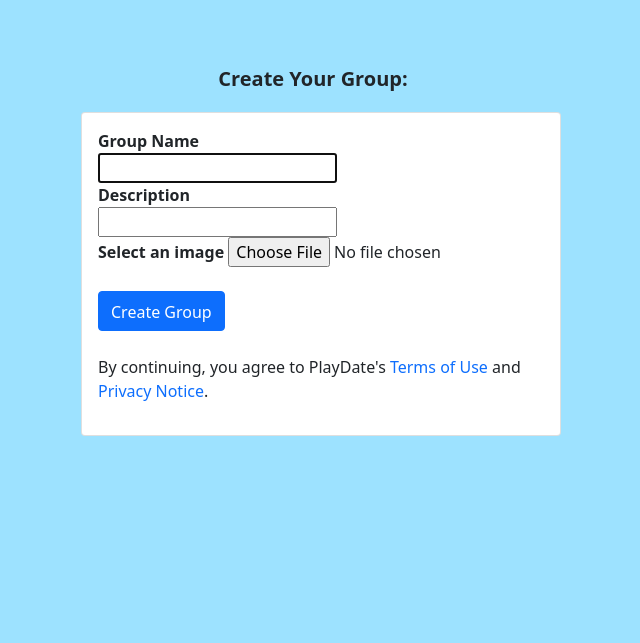
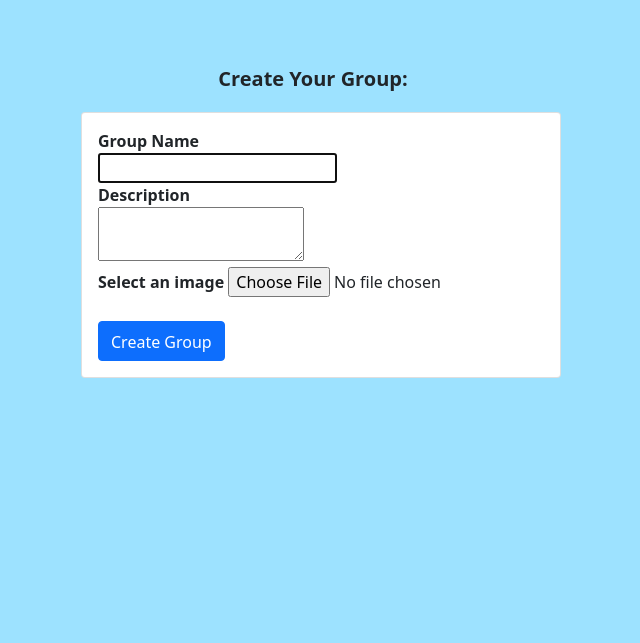
Before and after one commit to soujanyanayak/PlayDate, a Django app: page /groups/createGroup/ in a window 1280 px wide. Shown: the part 58-701 px from the top of the page, without its empty margins (319-959 px from the left). Run offline with Django 4.2, Linux system fonts and the light colour scheme; parts of the project's set-up code (start-up, migrations or seed data) failed here and were passed over; some libraries are stand-ins or nearby versions.

Commit message:
7/19/22 - Fixed some issues with createGroup (wjplachno)

```diff
--- a/application/PlayDate/groups/templates/groups/createGroup.html
+++ b/application/PlayDate/groups/templates/groups/createGroup.html
@@ -40,26 +40,21 @@
 
     <div class="card mx-auto my-3" style="width: 30rem;">
         <div class="card-body">
-            <form class="register" style="width: 450px;" method="POST" action="">
+            <form class="register" style="width: 450px;" method="GET" action="/createdGroup">
 
                 <label for="groupname"><b>Group Name</b> </label><br>
                 <input type="text" name="groupname" id="groupname" autofocus /><br>
                 <label for="description"><b>Description</b> </label><br>
-                <input type="text" name="description" id="description" /><br>
+                <textarea name="description" id="description" ></textarea><br>
                 <label for="name">
                     <b>Select an image</b>
-                    <input type="file" id="file-input" accept="image/*" /><br>
-                </label><br>
+                </label>
+                <input type="file" id="file-input" accept="image/*" /><br>
                 <br>
-                <div class="col">
+                <a class="col" href="/createdGroup">
 
-                    <button class="btn btn-primary pt-2" type="submit">Create Group</button>
-                </div><br>
-                <div>
-                    <p>By continuing, you agree to PlayDate's <a href="/termsofuse">Terms of Use</a>
-                        and <a href="/privacy">Privacy Notice</a>.
-                    </p>
-                </div>
+                    <button class="btn btn-primary pt-2">Create Group</button>
+                </a>
             </form>
         </div>
     </div>
--- a/application/PlayDate/home/urls.py
+++ b/application/PlayDate/home/urls.py
@@ -18,4 +18,5 @@ urlpatterns = [
     path('support/', views.contactSupport, name='contactSupport'),
     path('myGroupsPage/', views.myGroupsPage, name='myGroupsPage'),
     path('resetPassword/', views.resetPassword, name='resetPassword'),
+    path('createdGroup/', views.createdGroup, name="createdGroup")
 ]
--- a/application/PlayDate/home/views.py
+++ b/application/PlayDate/home/views.py
@@ -190,6 +190,9 @@ def myGroupsPage(request):
 def resetPassword(request):
         return render(request, 'resetPassword.html')
 
+def createdGroup(request):
+        return render(request, 'createdGroup.html')
+
 def contactSupport(request):
     csForm = forms.supportForm()
     print ('*******************************')
```
